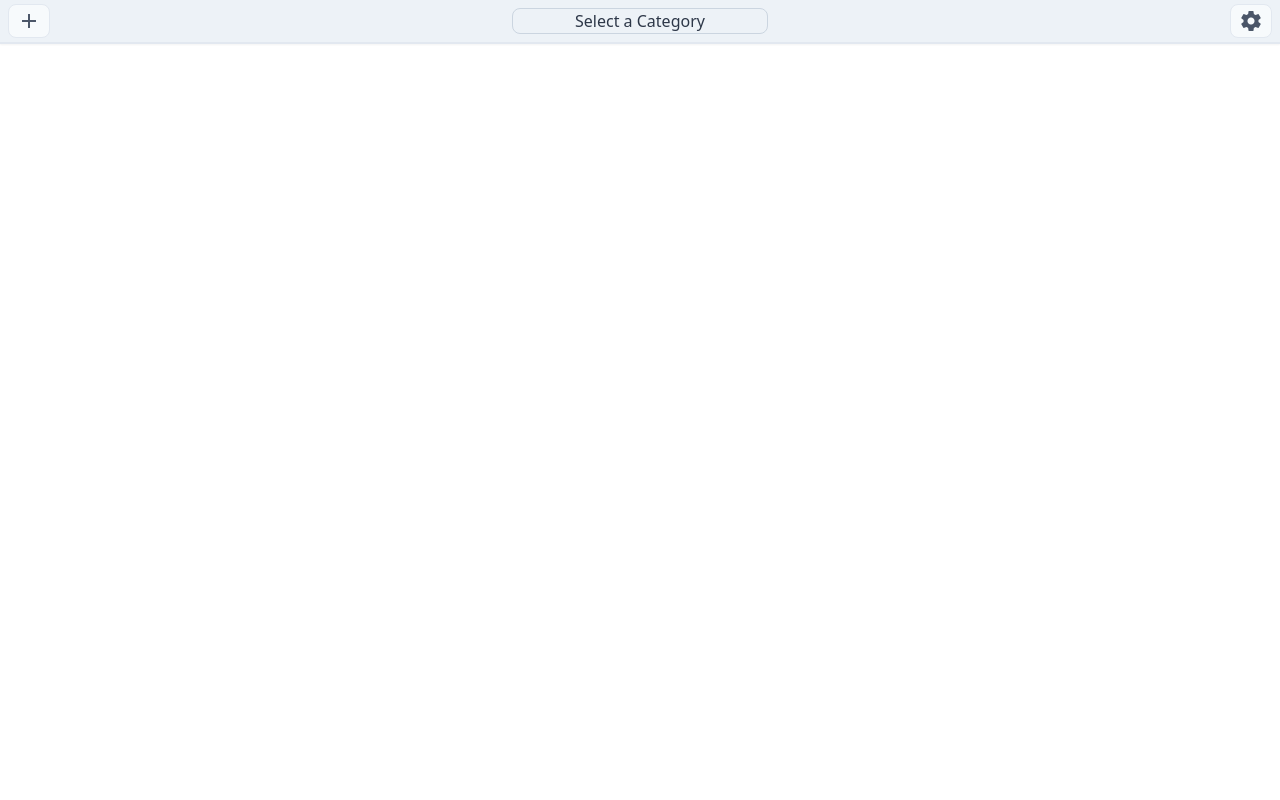
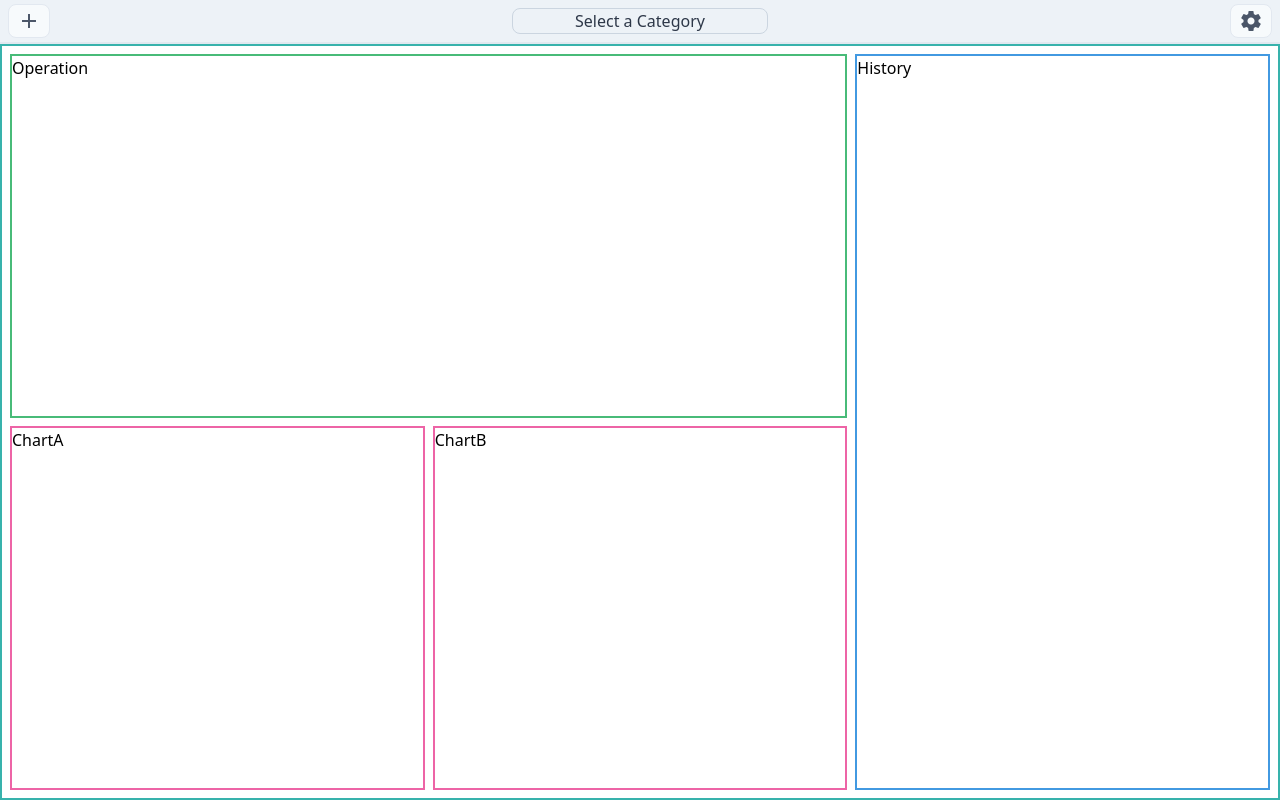
Before and after one commit to nezurian/timer, a React (Create React App) app: page / in a window 1280 px wide. Built offline with nearby package versions, Linux system fonts and the light colour scheme.

Commit message:
Main view layout

```diff
--- a/public/index.html
+++ b/public/index.html
@@ -26,7 +26,7 @@
 
 <body>
   <noscript>You need to enable JavaScript to run this app.</noscript>
-  <div id="root"></div>
+  <div id="root" class="max-h-screen"></div>
   <!--
       This HTML file is a template.
       If you open it directly in the browser, you will see an empty page.
--- a/src/App.tsx
+++ b/src/App.tsx
@@ -1,10 +1,12 @@
 import React from "react";
-import Menu from "./views/Menu"
+import Main from "./views/Main"
+import Topbar from "./views/Topbar"
 
 function App() {
   return (
-    <div className="h-screen w-full">
-    <Menu />
+    <div className="h-screen max-w-full flex flex-col">
+    <Topbar />
+    <Main />
     </div>
   );
 }
--- /dev/null
+++ b/src/components/Main/ChartA.tsx
@@ -0,0 +1,7 @@
+import React from 'react'
+
+export default function ChartA() {
+    return (
+        <section className="row-start-2 row-end-3 col-start-1 col-end-3 border-2 border-pink-500">ChartA</section>
+    )
+}
--- /dev/null
+++ b/src/components/Main/ChartB.tsx
@@ -0,0 +1,9 @@
+import React from "react";
+
+export default function ChartB() {
+  return (
+    <section className="row-start-2 row-end-3 col-start-3 col-end-5 border-2 border-pink-500">
+      ChartB
+    </section>
+  );
+}
--- /dev/null
+++ b/src/components/Main/History.tsx
@@ -0,0 +1,7 @@
+import React from 'react'
+
+export default function History() {
+    return (
+        <section className="row-start-1 row-end-3 col-start-5 col-end-7 border-2 border-blue-500">History</section>
+    )
+}
--- /dev/null
+++ b/src/components/Main/Operation.tsx
@@ -0,0 +1,9 @@
+import React from "react";
+
+export default function Operation() {
+  return (
+    <section className="row-start-1 row-end-2 col-start-1 col-end-5 border-2 border-green-500">
+      Operation
+    </section>
+  );
+}
--- /dev/null
+++ b/src/views/Main.tsx
@@ -0,0 +1,18 @@
+import React from "react";
+import Operation from "../components/Main/Operation";
+import ChartA from "../components/Main/ChartA";
+import ChartB from "../components/Main/ChartB";
+import History from "../components/Main/History";
+
+export default function Main() {
+  return (
+    // Main Frame
+    <section className="grid grid-cols-6 grid-rows-2 gap-2 py-2 px-2 border-2 border-teal-500 h-full">
+      <Operation />
+      <History />
+      <ChartA />
+      <ChartB />
+
+    </section>
+  );
+}
--- a/src/views/Menu.tsx
+++ /dev/null
@@ -1,11 +0,0 @@
-import React from "react";
-import Topbar from "../components/Menu/Topbar";
-// import Module from "../components/Menu/Module";
-export default function Menu() {
-  return (
-    <div className="flex flex-col w-full h-full">
-      <Topbar />
-      <div className="grid h-full grid-cols-3 flex-row flex-wrap"></div>
-    </div>
-  );
-}
--- a/src/components/Menu/Topbar.tsx
+++ b/src/views/Topbar.tsx
@@ -1,6 +1,6 @@
 import React from "react";
-import Button from "./Button";
-import CategoryBar from "./CategoryBar";
+import Button from "../components/Menu/Button";
+import CategoryBar from "../components/Menu/CategoryBar";
 
 // Selector Bar, located at the Center Top of the App.
 // Selected Categories will be used to Log new tasks for the Category and show Data for the selected Info on the Main Screen.
```
